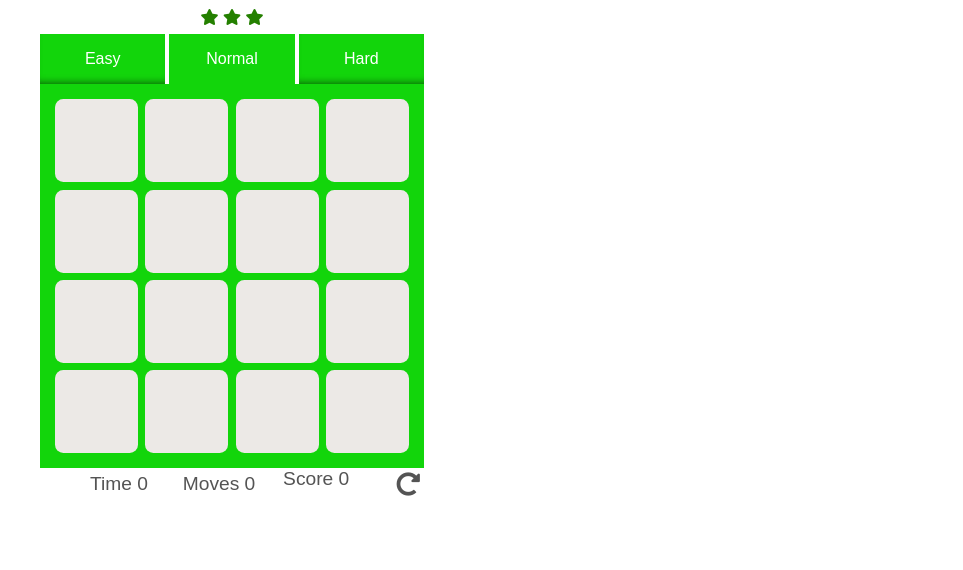
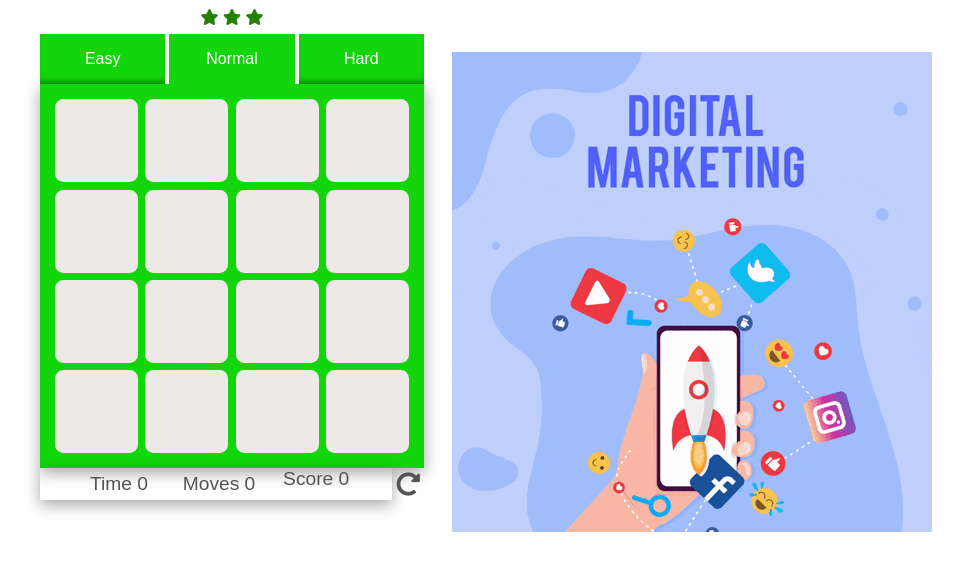
Before and after one commit to Rahul7874/GreenvueGames, a plain HTML site: page Games/memory-game/memorygame.html in a window 1280 px wide. Shown: the part 124-694 px from the top of the page, without its empty margins (60-1023 px from the left). Drawn offline with Linux system fonts and the light colour scheme; a web font is replaced by a local one.

Commit message:
css changed

```diff
--- a/Games/memory-game/css/app.css
+++ b/Games/memory-game/css/app.css
@@ -38,6 +38,7 @@ h3 {
 	color: #545454;
 	font-size: 1.2rem;
 	margin-left: 100px;
+	box-shadow: rgba(0, 0, 0, 0.35) 0px 5px 15px;
 }
 
 .dashboard-element {
@@ -114,6 +115,7 @@ label:nth-of-type(2) {
 	margin-left: 100px;
 	width: 30%;
 	max-width: 800px;
+
 }
 
 .game-board {
@@ -126,6 +128,7 @@ label:nth-of-type(2) {
 	flex-wrap: wrap;
 	justify-content: space-around;
 	padding: 3%;
+	box-shadow: rgba(0, 0, 0, 0.35) 0px 5px 15px;
 
 }
 
@@ -246,6 +249,11 @@ label:nth-of-type(2) {
     margin-top: 40px;
 
 }
+.digit{
+	position: absolute;
+	left: 40%;
+	top: 22%;
+}
 
 @media screen and (max-width: 600px) {
 	body {
--- a/Games/memory-game/memorygame.html
+++ b/Games/memory-game/memorygame.html
@@ -60,6 +60,9 @@
 			<p class="modal-text" id="replay"> <i class="fas fa-redo-alt"></i> Play again?</p>
 		</div>
 	</div>
+	<div class="digit">
+		<img src="./img/giphy.gif"/>
+	</div>
 	<script type="text/javascript" src="js/app.js"></script>
 </body>
 </html>
```
Also changed, not shown: Games/memory-game/img/giphy.gif (added).
